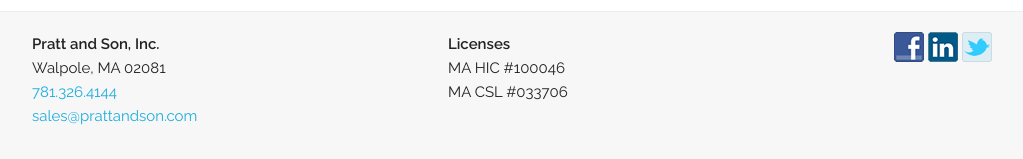
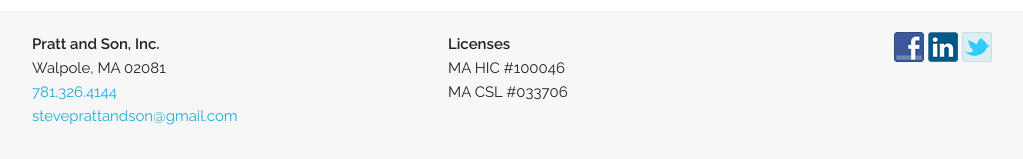
Before and after one commit to edPratt/prattandson, a Jekyll site: the page built from index.html, in a window 1280 px wide and 900 px high, scrolled down 1775 px. Shown: the part 738-897 px from the top of the window, without its empty margins (128-1151 px from the left). Built offline with Jekyll 4.4.1, drawn with Linux system fonts in a browser that asks for light colours.

Commit message:
Update sales email

```diff
--- a/_includes/footer.html
+++ b/_includes/footer.html
@@ -9,7 +9,7 @@
                     <br />
                     <a href="tel:17813264144">781.326.4144</a>
                     <br />
-                    <a href="mailto:sales@prattandson.com">sales@prattandson.com</a>
+                    <a href="mailto:steveprattandson@gmail.com">steveprattandson@gmail.com</a>
                 </p>
             </div>
             <div class="five columns">
```
